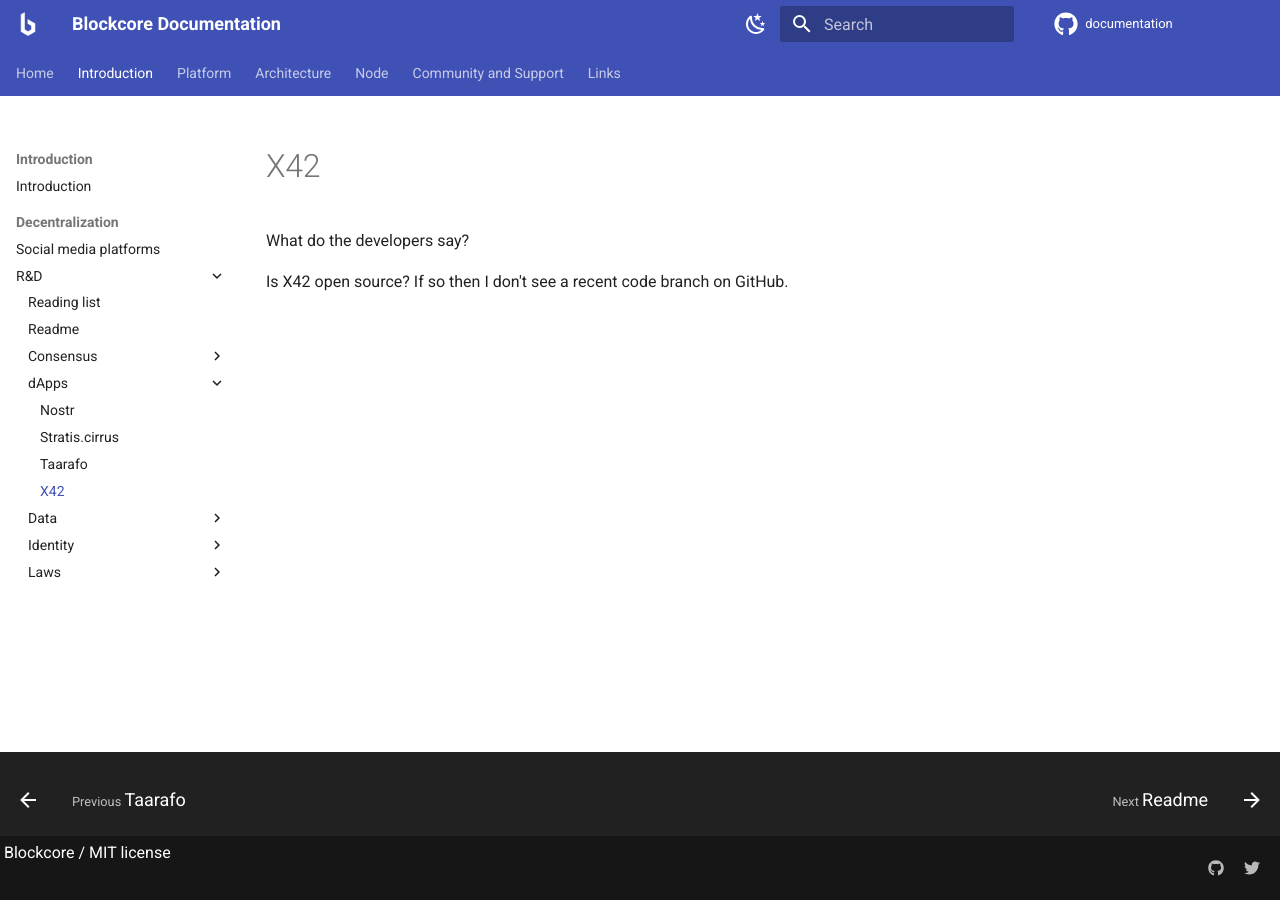
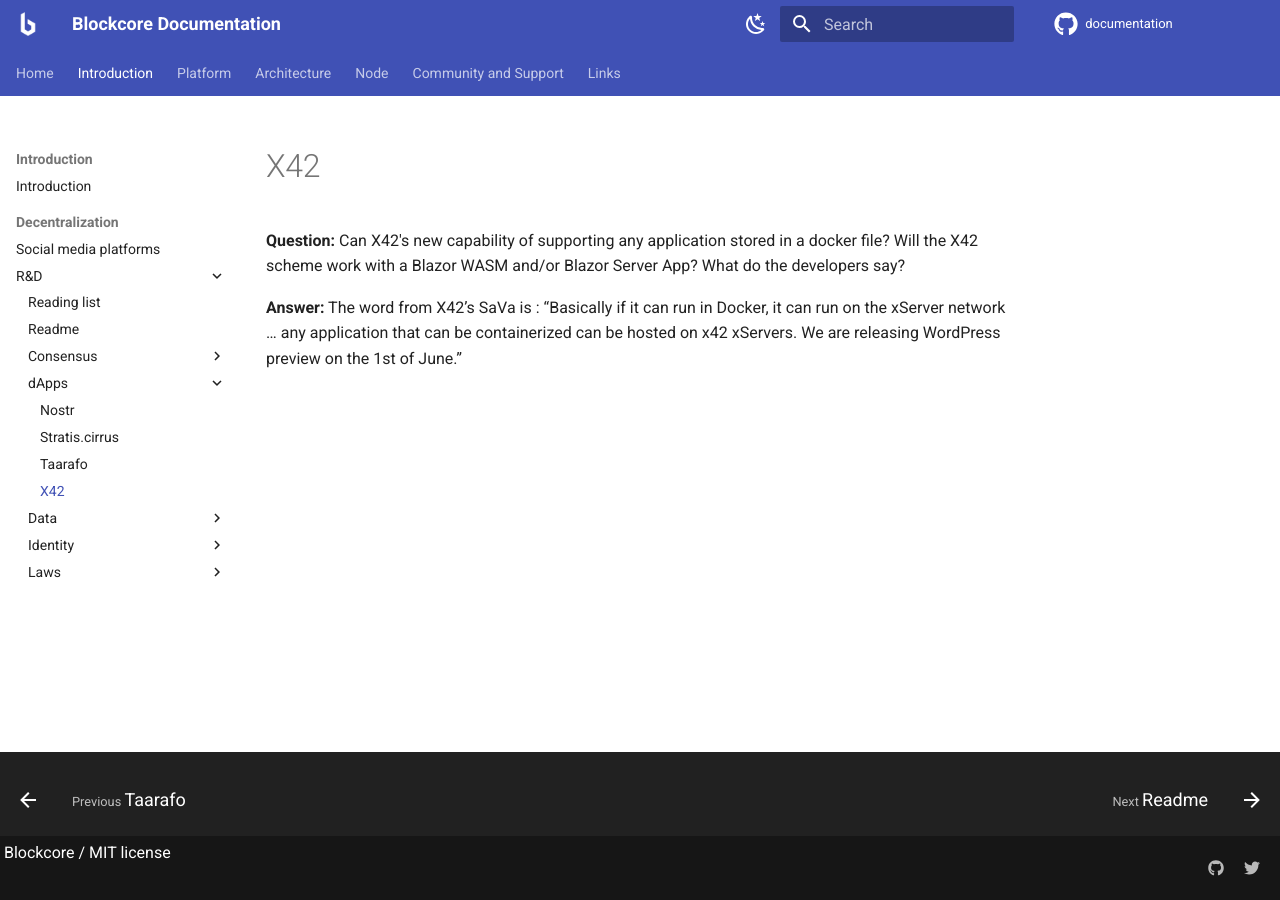
Before and after one commit to block-core/documentation, an MkDocs documentation site: the page built from docs/decentralization/social-media/research-and-design/dApps/x42.md, in a window 1280 px wide. Built offline with MkDocs 1.6.1 and Material for MkDocs 9.7.7, drawn with Linux system fonts in a browser that asks for light colours; comment, search, counter and statistics services are not loaded.

Commit message:
updated x42.md

```diff
--- a/docs/decentralization/social-media/research-and-design/dApps/x42.md
+++ b/docs/decentralization/social-media/research-and-design/dApps/x42.md
@@ -1,5 +1,3 @@
-Question: Can X42's new capability of supporting any application stored in a docker file? Will the X42 scheme work with a Blazor WASM and/or Blazor Server App?
+**Question:** Can X42's new capability of supporting any application stored in a docker file? Will the X42 scheme work with a Blazor WASM and/or Blazor Server App? What do the developers say?
 
-What do the developers say?
-
-Is X42 open source? If so then I don't see a recent code branch on GitHub.
+**Answer:** The word from X42’s SaVa is : “Basically if it can run in Docker, it can run on the xServer network … any application that can be containerized can be hosted on x42 xServers. We are releasing WordPress preview on the 1st of June.”
```
